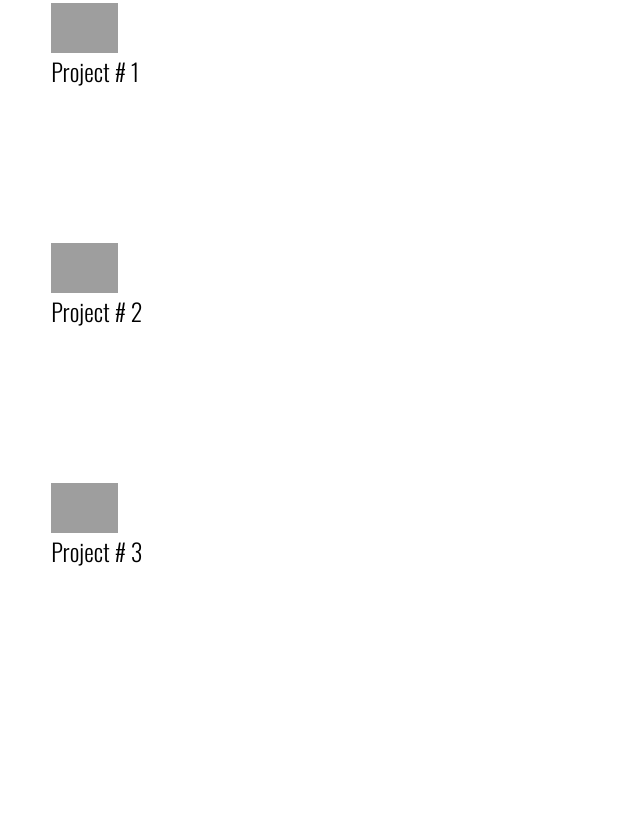
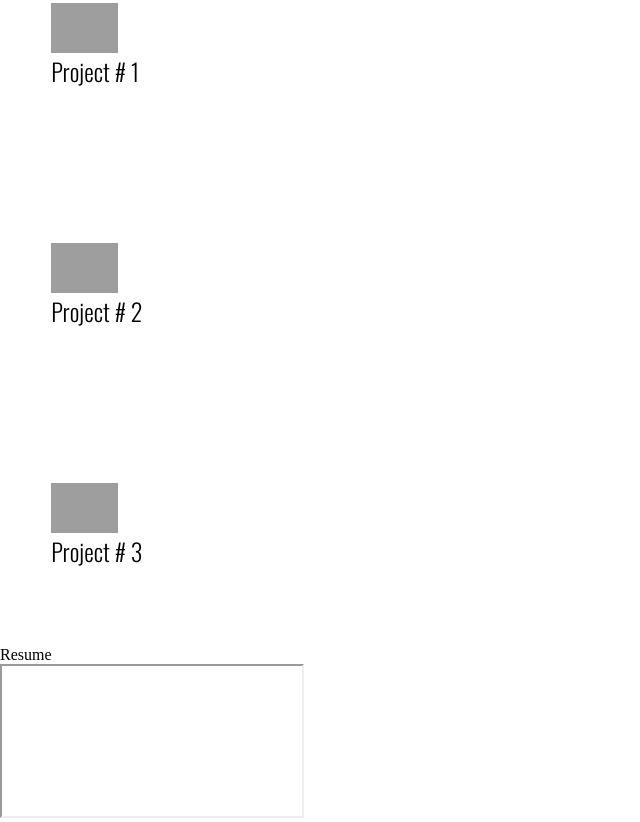
Before and after one commit to HeribertoUroza/heriberto.dev, a plain HTML site: page index.html in a window 1280 px wide. Shown: the part 1792-2614 px from the top of the page, without its empty margins (0-640 px from the left). Before the commit the page ends 2438 px from the top, so only its background shows below. Drawn offline with nearby package versions, Linux system fonts and the light colour scheme; grey boxes are pictures that could not be loaded.

Commit message:
added section for resume

```diff
--- a/index.html
+++ b/index.html
@@ -46,6 +46,12 @@
             <div class='p-2'><img src='./assets/Scenery.jpg' class='p-2-image' /><span class='p-2-span' >Project # 2</span></div>
             <div class='p-3'><img src='./assets/Scenery.jpg' class='p-3-image' /><span class='p-3-span' >Project # 3</span></div>
     </div>
+    <div class="r-container">
+        <div class="r-title">Resume</div>
+    </div>
+    <div class='pdf-container'>
+        <iframe src='' class='pdf-file'></iframe>
+    </div>
 
     <script src="./scripts/app.js"></script>
 </body>
```
